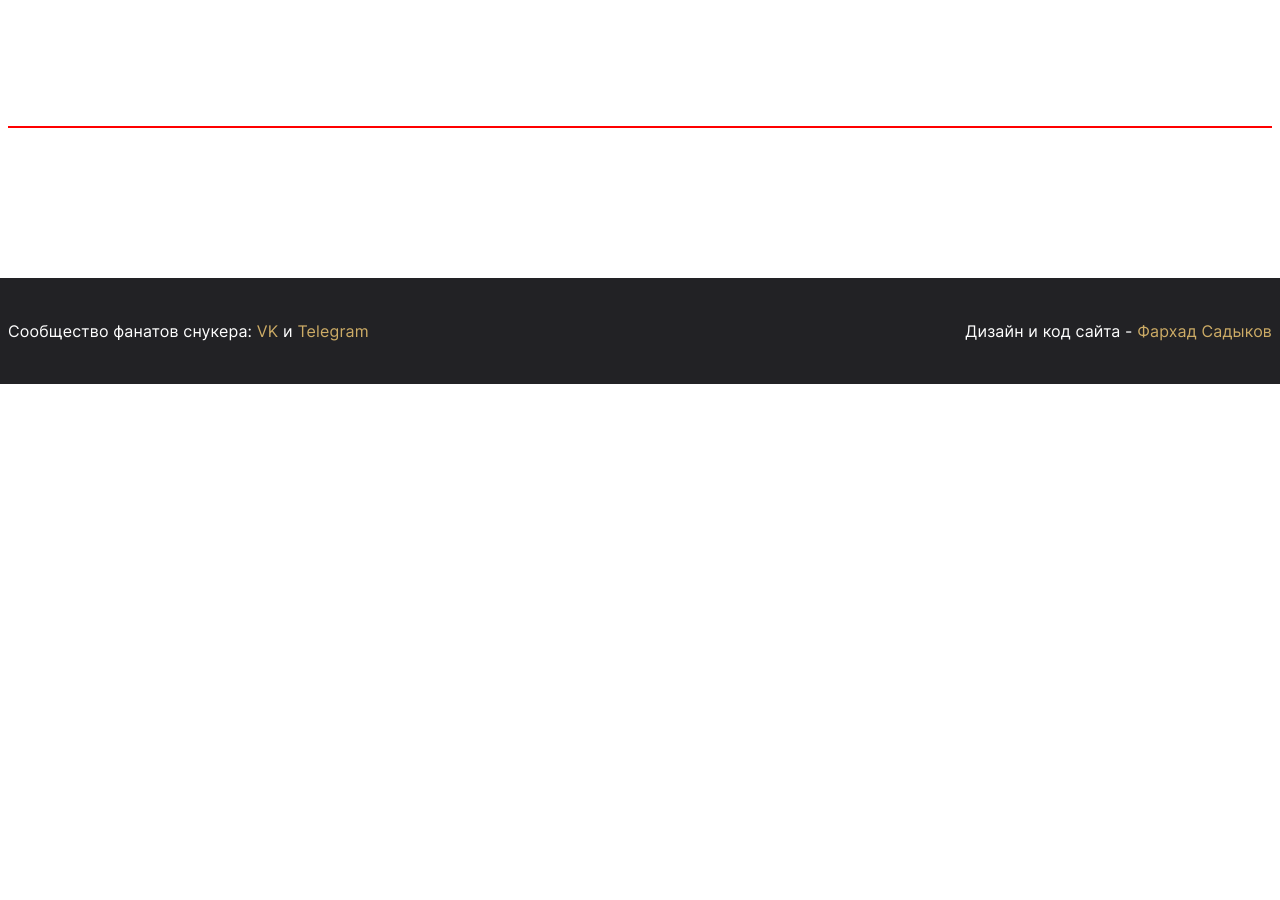
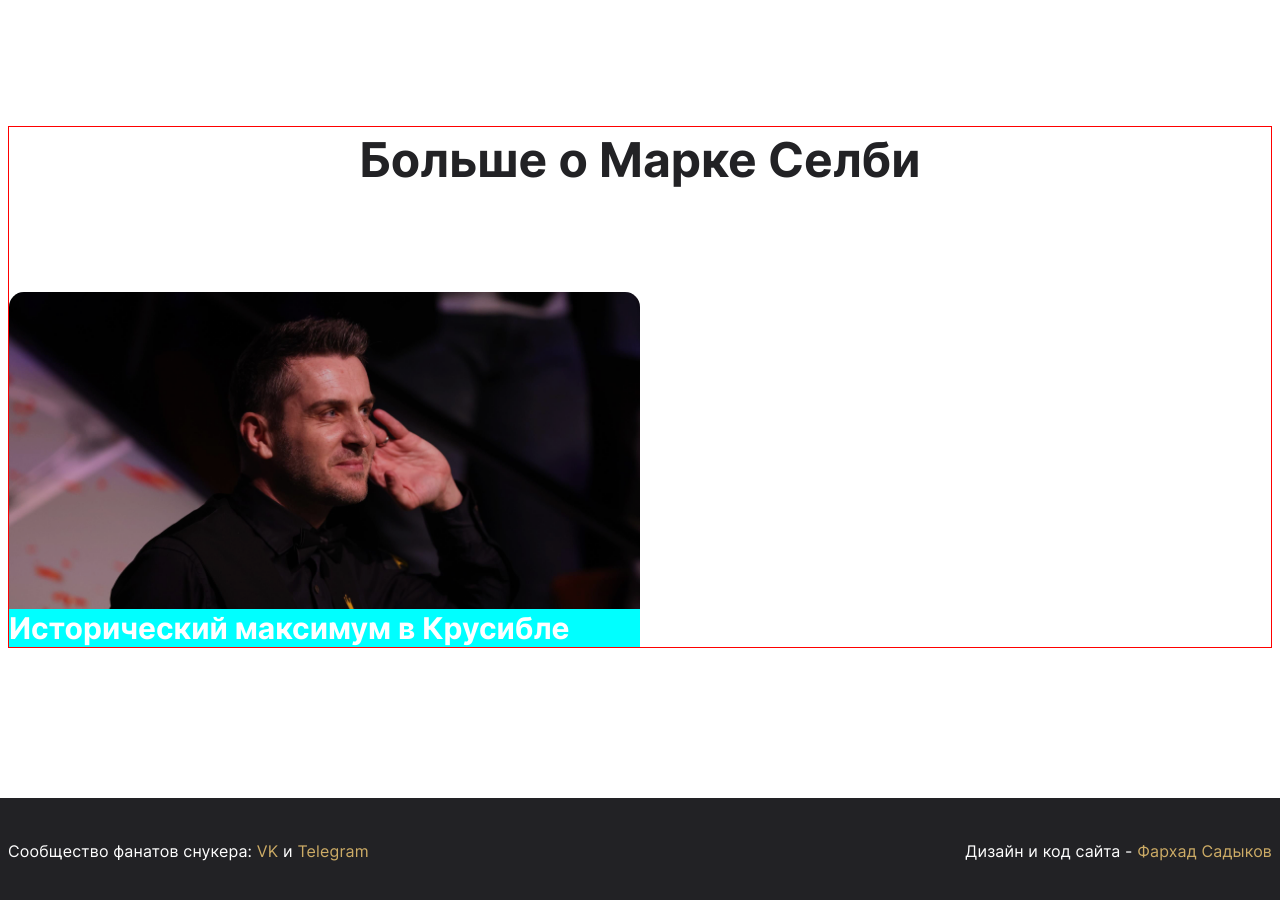
Before and after one commit to everwaveme/mark-selby, a website: page www/index.html in a window 1280 px wide. Shown: the part 8180-9080 px from the top of the page. Before the commit the page ends 8564 px from the top, so only its background shows below. Drawn offline with Linux system fonts and the light colour scheme.

Commit message:
started more-info section

```diff
--- a/src/styles/blocks/_more-info.scss
+++ b/src/styles/blocks/_more-info.scss
@@ -6,3 +6,52 @@
 .more-info-container {
   @include container;
 }
+
+.more-info-title {
+  margin-bottom: 100px;
+  font-weight: 700;
+  font-size: 48px;
+  line-height: 65px;
+  text-align: center;
+  color: $color-dark;
+}
+
+.more-info-list {
+  display: flex;
+  flex-wrap: wrap;
+  list-style: none;
+}
+
+.more-info-item {
+  position: relative;
+  flex-basis: 50%;
+}
+
+.more-info-img {
+  border-radius: 15px;
+}
+
+.more-info-fade {
+  position: absolute;
+  top: 0;
+  right: 0;
+  left: 0;
+  bottom: 0;
+  background: rgba(0, 0, 0, .2);
+  border-radius: 15px;
+}
+
+
+.more-info-caption {
+  position: absolute;
+  left: 0;
+  bottom: 0;
+  width: 100%;
+  font-weight: 700;
+  font-size: 30px;
+  line-height: 38px;
+  color: $color-light;
+  background-color: aqua;
+
+  // text-shadow: 0px 4px 4px rgba(0, 0, 0, 0.2);
+}
--- a/www/index.html
+++ b/www/index.html
@@ -209,8 +209,10 @@
               <p class="wsc-chronicle-text">
                 В очередном для себя финале ЧМ Марк Селби встретился с Джоном Хиггинсом. Сначала матч для Марка
                 складывался сложно: он проигрывал Джону 2-6 и 7-10. Но позже вырвал лидерство 12-11 и одержал победу со
-                счетом 18-15. Таким образом, Селби смог защитить титул чемпиона мира, сохранить первую строчку в рейтинге,
-                и впервые в истории снукера набрать более миллиона рейтинговых очков. Также в том сезоне Марк выиграл пять
+                счетом 18-15. Таким образом, Селби смог защитить титул чемпиона мира, сохранить первую строчку в
+                рейтинге,
+                и впервые в истории снукера набрать более миллиона рейтинговых очков. Также в том сезоне Марк выиграл
+                пять
                 рейтинговых турниров, сравнявшись с рекордом Стивеном Хендри и Дин Джуньху.
               </p>
             </div>
@@ -245,6 +247,17 @@
 
     <section class="more-info">
       <div class="more-info-container">
+        <h2 class="more-info-title">Больше о Марке Селби</h2>
+        <ul class="more-info-list">
+          <li class="more-info-item">
+            <img class="more-info-img" src="./images/mark-selby-hm.jpg" alt="Исторический максимум Марка Селби">
+            <div class="more-info-fade"></div>
+            <p class="more-info-caption">
+              Исторический максимум в Крусибле
+            </p>
+          </li>
+        </ul>
+
 
       </div>
     </section>
@@ -257,11 +270,13 @@
         <p class="footer-social">
           Сообщество фанатов снукера:
           <a href="https://vk.com/snookernews" class="footer-link" target="_blank" rel="noopener noreferrer">VK</a> и
-          <a href="https://t.me/SnookerMaldives" class="footer-link" target="_blank" rel="noopener noreferrer">Telegram</a>
+          <a href="https://t.me/SnookerMaldives" class="footer-link" target="_blank"
+            rel="noopener noreferrer">Telegram</a>
         </p>
         <p class="footer-author">
           Дизайн и код сайта -
-          <a href="https://everwave.ru/" class="footer-link" target="_blank" rel="noopener noreferrer">Фархад Садыков</a>
+          <a href="https://everwave.ru/" class="footer-link" target="_blank" rel="noopener noreferrer">Фархад
+            Садыков</a>
         </p>
       </div>
     </div>
```
Also changed, not shown: www/images/mark-selby-hm.jpg (added), www/style/style.css.
